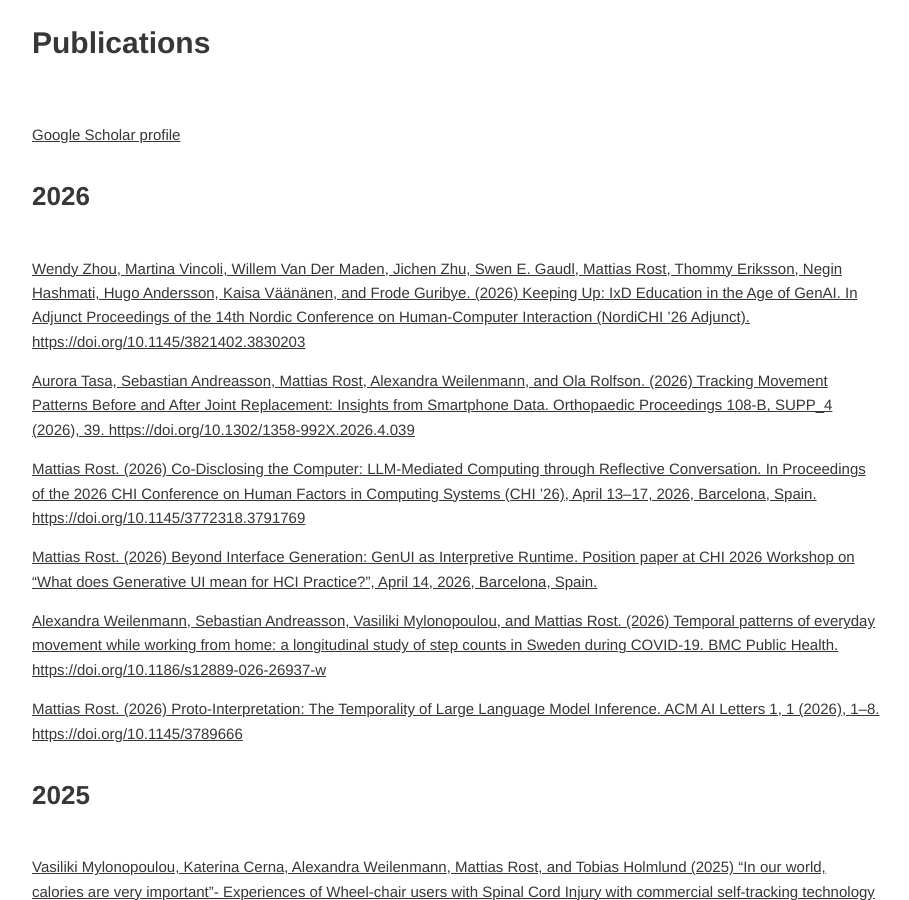
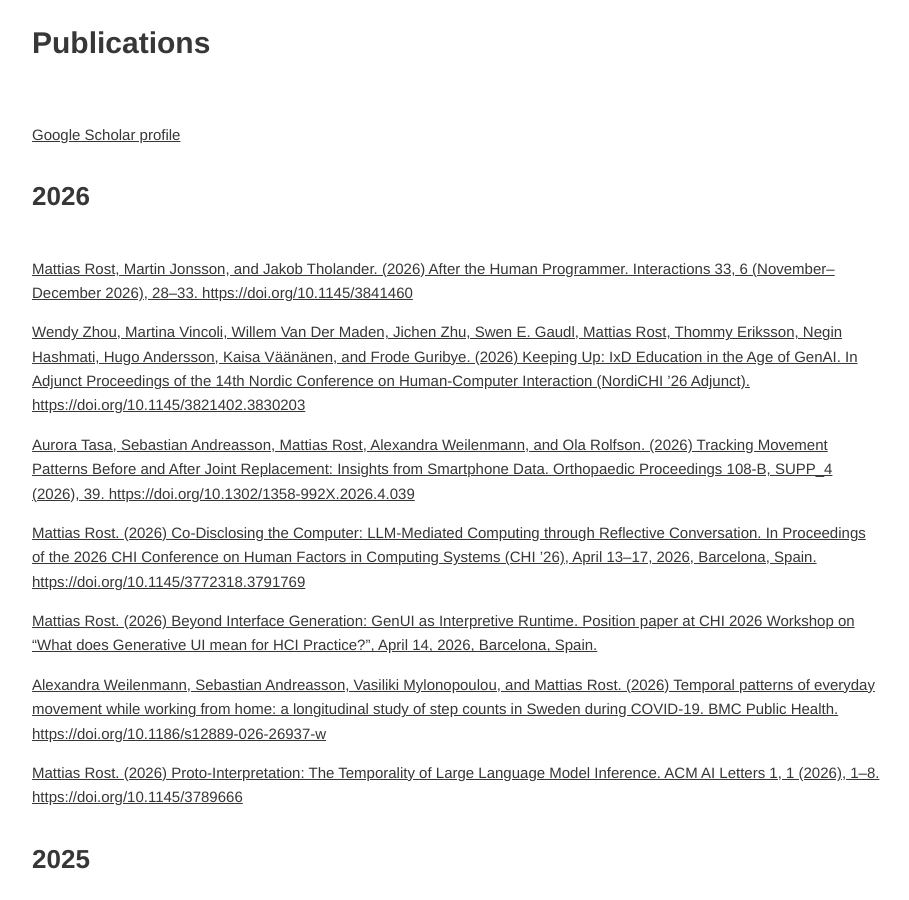
Before and after one commit to rrostt/rrostt.github.io, a Jekyll site: the page built from _pages/2011-09-24-publications.html, in a window 1280 px wide and 900 px high, scrolled down 570 px. Shown: the whole window, without its empty margins (184-1093 px from the left). Built offline with Jekyll 4.4.1, drawn with Linux system fonts in a browser that asks for light colours.

Commit message:
Add After the Human Programmer publication reference

```diff
--- a/_pages/2011-09-24-publications.html
+++ b/_pages/2011-09-24-publications.html
@@ -24,6 +24,12 @@ permalink: "/publications/"
     <p><a href="https://scholar.google.com/citations?user=S37X2zsAAAAJ&amp;hl=en">Google Scholar profile</a></p>
 
     <h1>2026</h1>
+    <p><a href="https://doi.org/10.1145/3841460">
+        Mattias Rost, Martin Jonsson, and Jakob Tholander. (2026)
+        After the Human Programmer.
+        Interactions 33, 6 (November–December 2026), 28–33. https://doi.org/10.1145/3841460
+    </a></p>
+
     <p><a href="https://doi.org/10.1145/3821402.3830203">
         Wendy Zhou, Martina Vincoli, Willem Van Der Maden, Jichen Zhu, Swen E. Gaudl, Mattias Rost, Thommy Eriksson,
         Negin Hashmati, Hugo Andersson, Kaisa Väänänen, and Frode Guribye. (2026)
```
